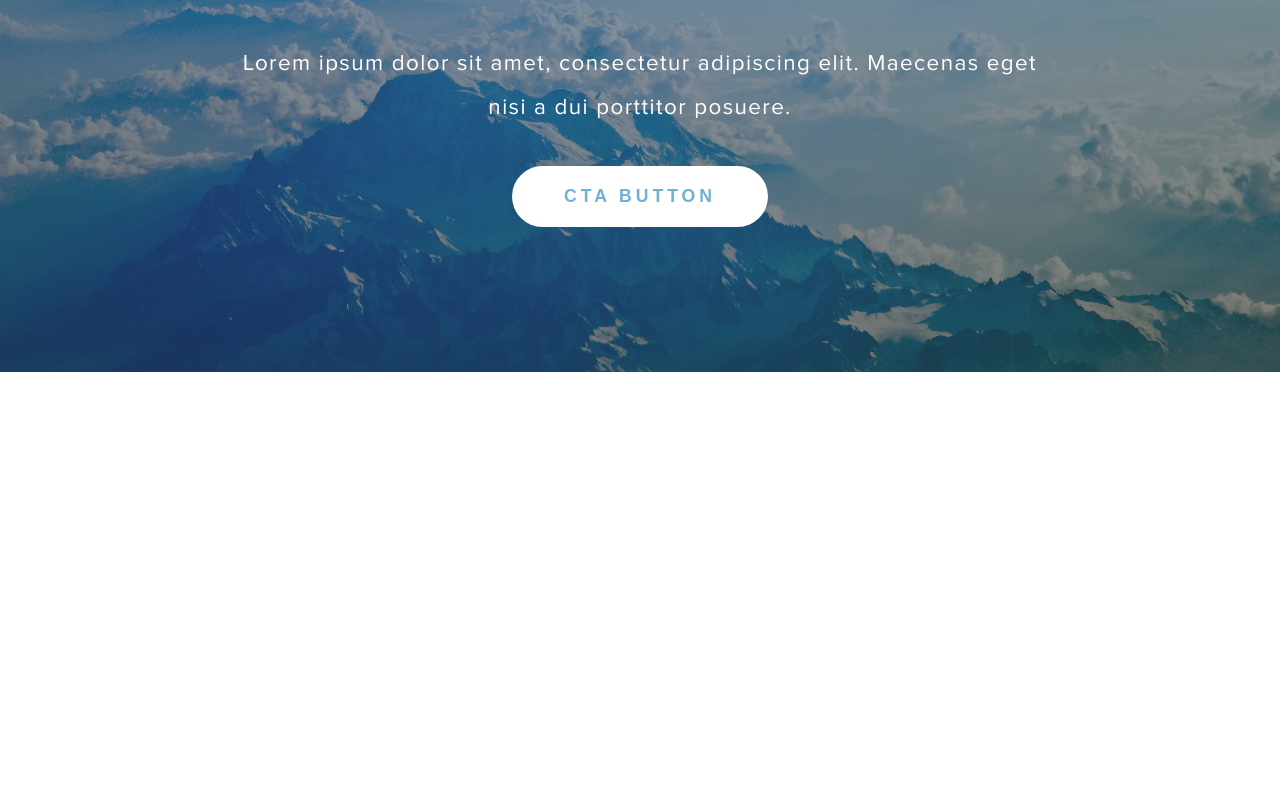
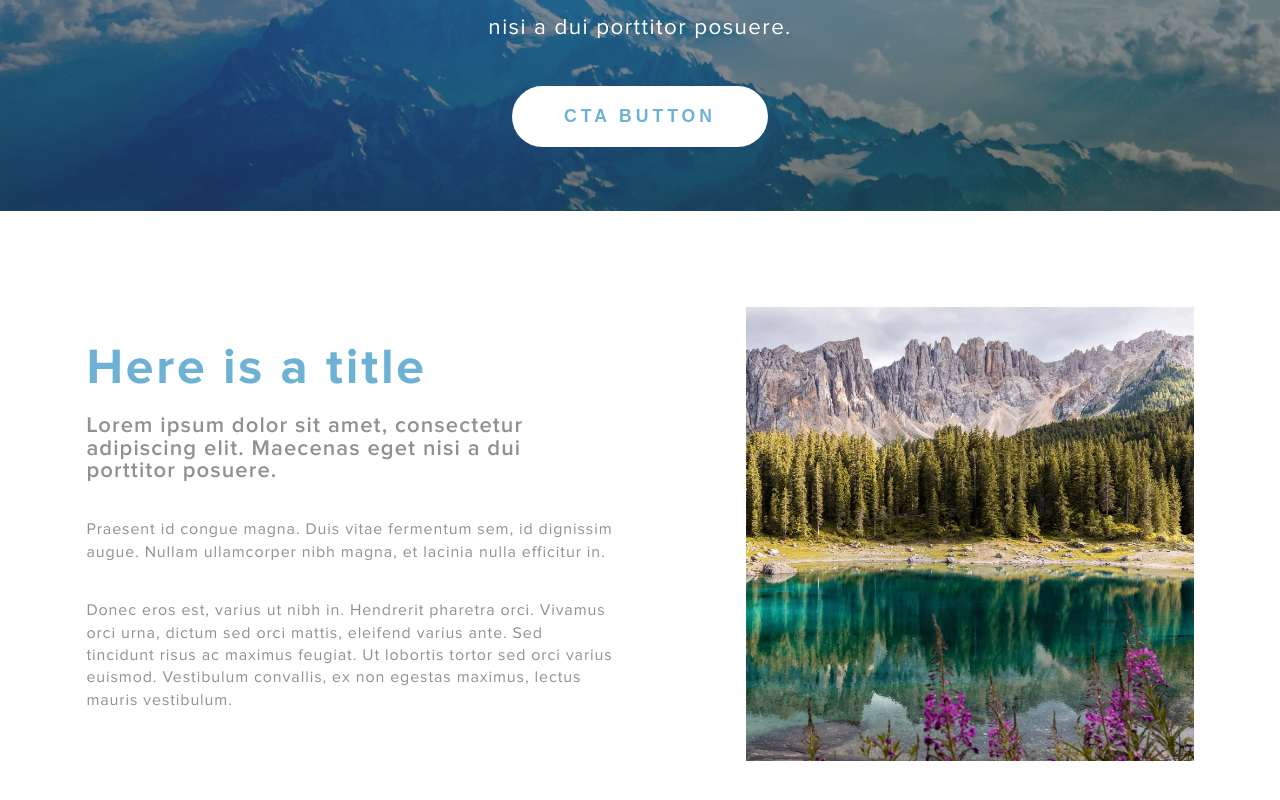
Before and after one commit to Dawid-Klos/clicky-dev-test, a Next.js app: page / in a window 1280 px wide. Shown: the part 428-1228 px from the top of the page. Before the commit the page ends 800 px from the top, so only its background shows below. Built offline with nearby package versions, Linux system fonts and the light colour scheme.

Commit message:
feat: add Article data and use it on my page

```diff
--- a/src/app/page.js
+++ b/src/app/page.js
@@ -1,6 +1,9 @@
 import Hero from 'components/Hero/Hero';
 import Header from 'components/Header/Header';
+import Article from 'components/common/Article/Article';
 
+
+import { myArticle } from 'data/articles';
 import './page.scss';
 
 
@@ -8,9 +11,9 @@ export default function Home() {
   return (
     <>
       <Header />
-
       <main className='main'>
         <Hero />
+        <Article {...myArticle} />
       </main>
     </>
   );
--- /dev/null
+++ b/src/data/articles.js
@@ -0,0 +1,11 @@
+import myArticleImage from 'assets/img-content.webp';
+
+export const myArticle = {
+    title: 'Here is a title',
+    subtitle: 'Lorem ipsum dolor sit amet, consectetur adipiscing elit. Maecenas eget nisi a dui porttitor posuere.',
+    paragraphs: [
+        'Praesent id congue magna. Duis vitae fermentum sem, id dignissim augue. Nullam ullamcorper nibh magna, et lacinia nulla efficitur in.',
+        'Donec eros est, varius ut nibh in. Hendrerit pharetra orci. Vivamus orci urna, dictum sed orci mattis, eleifend varius ante. Sed tincidunt risus ac maximus feugiat. Ut lobortis tortor sed orci varius euismod. Vestibulum convallis, ex non egestas maximus, lectus mauris vestibulum.',
+    ],
+    image: myArticleImage,
+}
```
Also changed, not shown: src/assets/img-content.webp (added).
